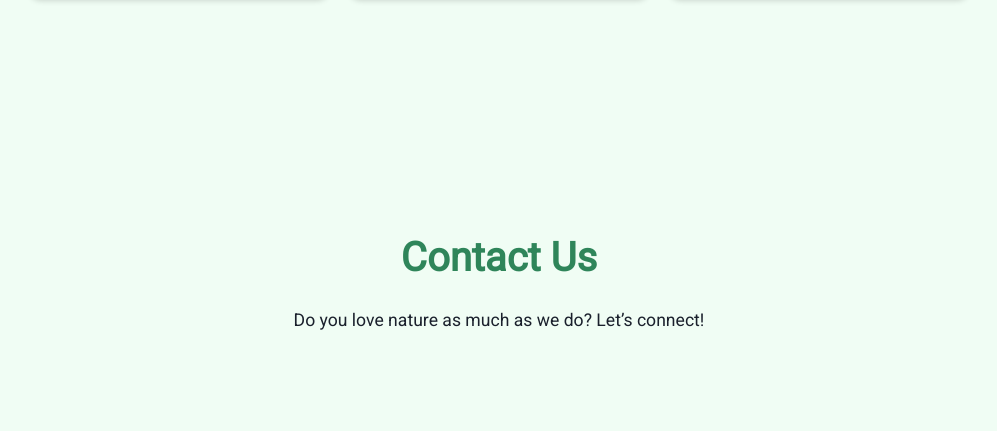
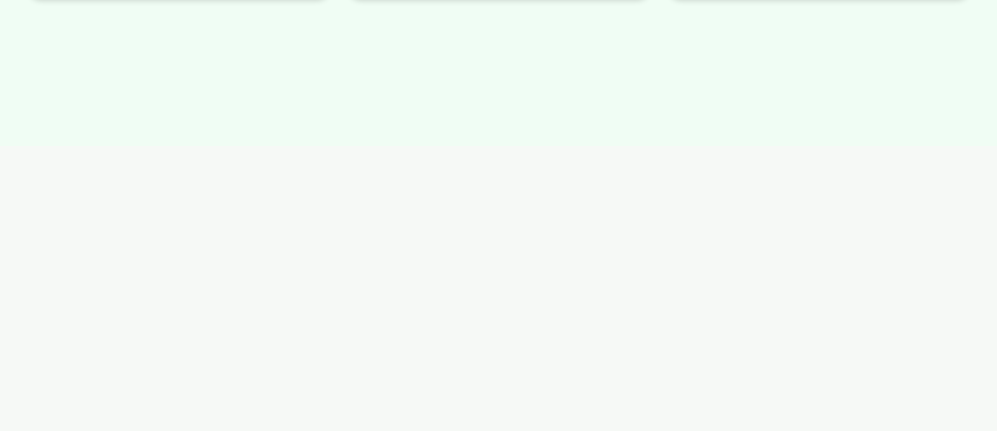
Before and after one commit to roparon/COUNTY_PORTAL1, a Flask app: template app/templates/ig.html in a window 1280 px wide. Shown: the part 2671-3102 px from the top of the page, without its empty margins (141-1138 px from the left). After the commit the page ends 2675 px from the top, so only its background shows below. Run offline with Flask 3, Linux system fonts and the light colour scheme; the template is opened without the code that fills it, so the values that code supplies are empty.

Commit message:
modified  html file

```diff
--- a/app/templates/ig.html
+++ b/app/templates/ig.html
@@ -193,10 +193,6 @@
   </div>
 </section>
 
-<section id="contact" class="contact">
-  <h2>Contact Us</h2>
-  <p>Do you love nature as much as we do? Let’s connect!</p>
-
 
 
 </body>
```
